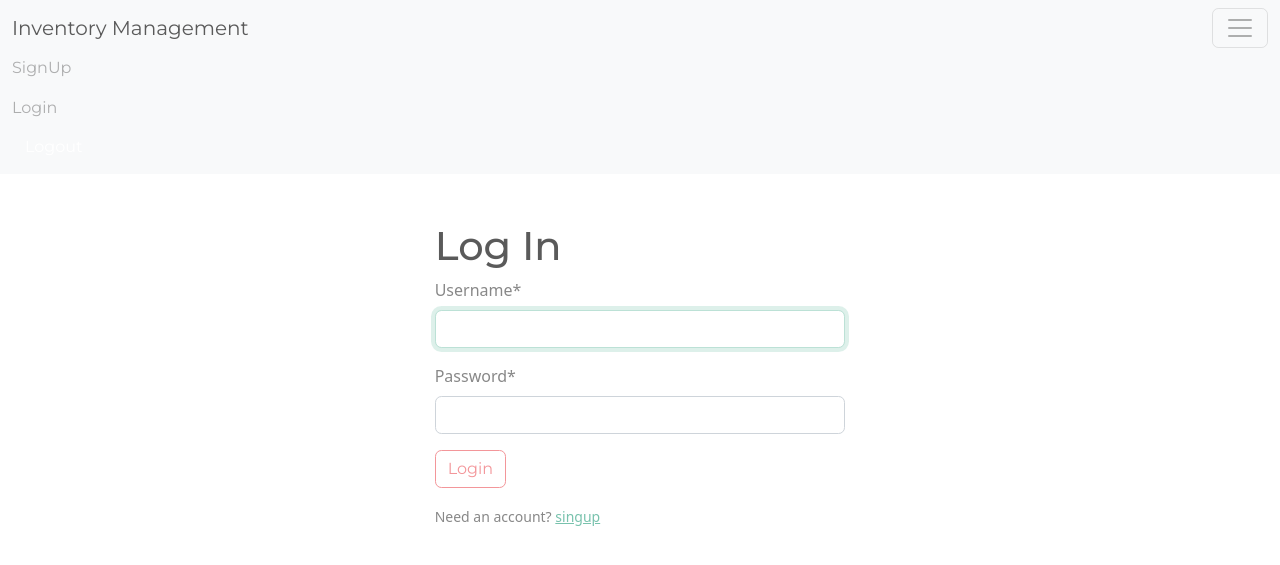
After one commit to Karim-Moharm/inventory_management, a Django app: page /login/ in a window 1280 px wide, after a click that opens the changed part. The commit adds this page. Shown: the top 565 px of the page. Run offline with Django 5.2, Linux system fonts and the light colour scheme; some libraries are stand-ins or nearby versions.

Commit message:
auth using django builtin

```diff
--- /dev/null
+++ b/inventory/templates/inventory/login.html
@@ -0,0 +1,21 @@
+{% extends 'base.html' %}
+{% load crispy_forms_tags %}
+{% block content %}
+<div class="row">
+  <div class="col-11 col-md-4 mx-auto mt-5">
+    <h1>Log In</h1>
+    <form method="post">
+      {% csrf_token %}
+      {{ form|crispy }}
+      <button class="btn btn-outline-secondary">
+        Login
+      </button>
+    </form>
+    <div class="pt-3">
+      <small class="text-muted">Need an account? <a href="{% url 'signup'  %}" class="ml-2">singup </a>
+      </small>
+    </div>
+  </div>
+</div>
+
+{% endblock %}
--- a/inventory/templates/inventory/signup.html
+++ b/inventory/templates/inventory/signup.html
@@ -1,4 +1,6 @@
 {% extends 'base.html' %}
+{% load crispy_forms_tags %}
+
 {% block content %}
 <div class="row">
   <div class="col-11 col-md-4 mx-auto mt-5">
@@ -11,16 +13,18 @@
     </div>
     {% endfor %}
     {% endfor %}
+
     {% for error in form.non_field_error %}
     <div class="alert alert-danger">
       <strong>{{ error|escape }}</strong>
     </div>
     {% endfor %}
+
     {% endif %}
 
     <form method="post">
       {% csrf_token %}
-      {{ form }}
+      {{ form|crispy }}
       <button type="submit" class="btn btn-primary">
         Sign UP
       </button>
--- a/inventory/templates/navbar.html
+++ b/inventory/templates/navbar.html
@@ -8,7 +8,18 @@
     <div class="collapse navbar-collapse justify-content-end" id="navbarNav">
       <ul class="navbar-nav">
         <li class="nav-item">
-          <a href="#" class="nav-link">Sign Up</a>
+          <a href="{% url 'signup' %}" class="nav-link">SignUp</a>
+        </li>
+        <li class="nav-item">
+          <a href="{% url 'login' %}" class="nav-link">Login</a>
+        </li>
+        <li class="nav-item">
+          <form action="{% url 'logout' %}" method="post">
+            {% csrf_token %}
+            <button class="btn btn-outline-dnager">
+              Logout
+            </button>
+          </form>
         </li>
       </ul>
     </div>
--- a/inventory/urls.py
+++ b/inventory/urls.py
@@ -1,7 +1,23 @@
 from django.urls import path
 from .views import TemplateView, SignUpView
+from django.contrib.auth import views as auth_views
 
 urlpatterns = [
     path("", TemplateView.as_view(), name="dashboard"),
-    path("signup/", SignUpView.as_view(), name="sign_up"),
+    path("signup/", SignUpView.as_view(), name="signup"),
+    path(
+        "login/",
+        auth_views.LoginView.as_view(template_name="inventory/login.html"),
+        name="login",
+    ),
+    path(
+        "logout/",
+        auth_views.LogoutView.as_view(),
+        name="logout",
+    ),
+    path(
+        "logged-out/",
+        TemplateView.as_view(template_name="inventory/logout.html"),
+        name="logged_out",
+    ),
 ]
```
Also changed, not shown: config/settings.py (+10 -0 lines), inventory/templates/inventory/logout.html (added, +15 -0 lines), db.sqlite3.
